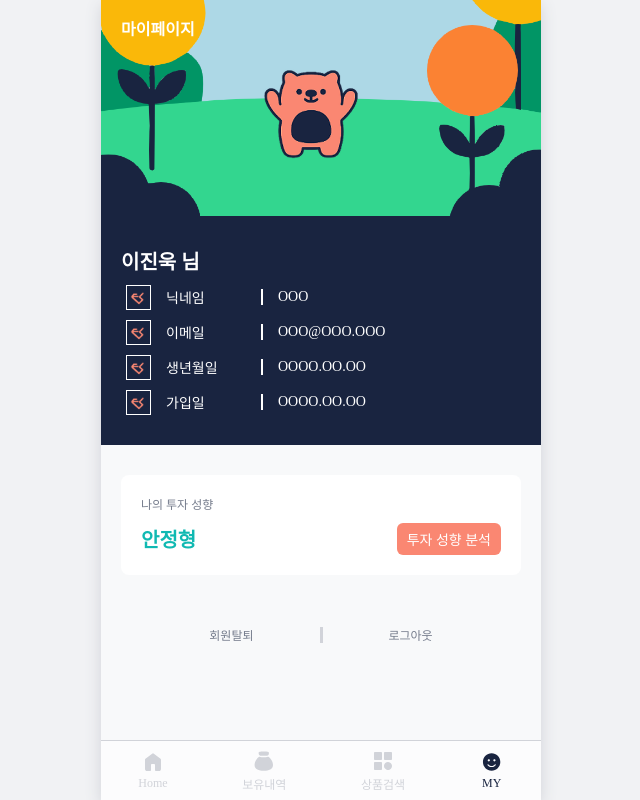
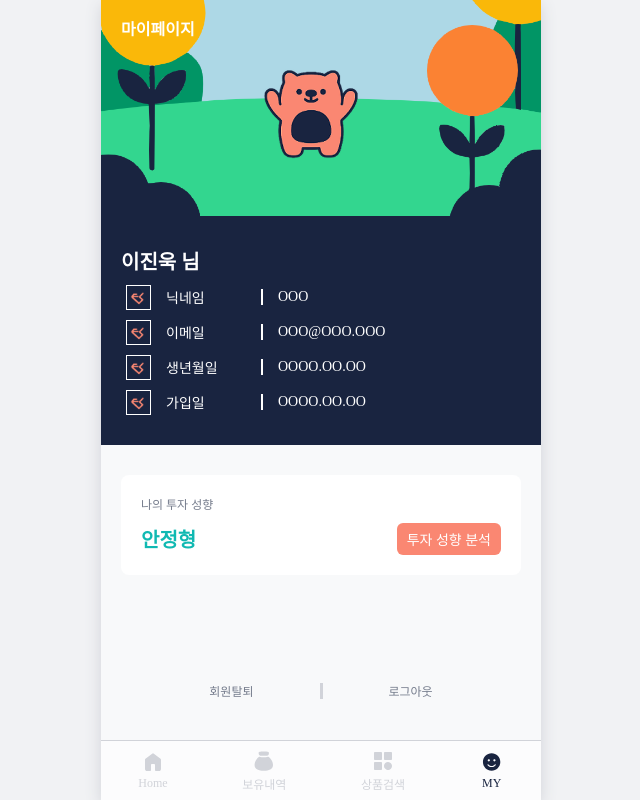
Before and after one commit to cho-seung-hoon/portfolio-finsight, a Vue app: page /my in a window 1280 px wide. Shown: the whole page, without its empty margins (319-959 px from the left). Built offline with nearby package versions, Linux system fonts and the light colour scheme; a web font is replaced by a local one.

Commit message:
:bug: fix : scroll out

```diff
--- a/src/App.vue
+++ b/src/App.vue
@@ -1,8 +1,6 @@
 <template>
   <div id="app-container">
-    <component :is="layoutComponent">
-      <router-view />
-    </component>
+    <component :is="layoutComponent" />
   </div>
 </template>
 
@@ -23,10 +21,7 @@ const layouts = {
 
 const route = useRoute();
 
-const layoutComponent = computed(() => {
-  const layoutName = route.meta.layout || 'DefaultLayout';
-  return layouts[layoutName];
-});
+const layoutComponent = computed(() => layouts[route.meta.layout || 'DefaultLayout']);
 </script>
 
 <style>
--- a/src/components/layouts/DefaultLayout.vue
+++ b/src/components/layouts/DefaultLayout.vue
@@ -4,7 +4,9 @@
       <Header />
     </div>
     <div class="content-container">
-      <slot></slot>
+      <router-view v-slot="{ Component}">
+        <component :is="Component"/>
+      </router-view>
     </div>
 
     <div class="footer">
@@ -16,6 +18,41 @@
 <script setup>
 import Header from './Header.vue';
 import NavBar from './NavBar.vue';
+
+/*
+import { onMounted, onBeforeUnmount, ref } from 'vue';
+
+const layoutRef = ref(null);
+const hasScroll = ref(null);
+
+let resizeObserver;
+let mutationObserver;
+
+const checkScroll = () => {
+  const el = layoutRef.value;
+  if (!el) return;
+  const current = el.scrollHeight > el.clientHeight;
+  if (hasScroll.value !== current) {
+    hasScroll.value = current;
+    console.log('스크롤 있음?', current);
+  }
+};
+
+onMounted(() => {
+  const el = layoutRef.value;
+  resizeObserver = new ResizeObserver(checkScroll);
+  resizeObserver.observe(el);
+  mutationObserver = new MutationObserver(checkScroll);
+  mutationObserver.observe(el, { childList: true, subtree: true });
+  checkScroll();
+});
+
+onBeforeUnmount(() => {
+  if (resizeObserver) resizeObserver.disconnect();
+  if (mutationObserver) mutationObserver.disconnect();
+});
+*/
+
 </script>
 
 <style scoped>
@@ -24,7 +61,9 @@ import NavBar from './NavBar.vue';
   background-color: var(--off-white); /* 본문 배경색 */
   flex-direction: column;
   height: 100dvh;
-  overflow-y: auto;
+  overflow-y:auto;
+  overflow-x:hidden;
+
 }
 
 .header {
@@ -39,6 +78,10 @@ import NavBar from './NavBar.vue';
   margin-bottom: 60px;
 }
 
+.content-container.with-scroll {
+  padding-right: 12px;
+}
+
 .footer {
   position: fixed;
   bottom: 0;
@@ -47,23 +90,8 @@ import NavBar from './NavBar.vue';
   flex-shrink: 0;
 }
 
-/* 스크롤바 커스터마이징 */
-.layout-container::-webkit-scrollbar {
-  width: 8px;
-}
-
-.layout-container::-webkit-scrollbar-track {
-  background-color: var(--off-white); /* 본문 배경색 */
-}
-
-.layout-container::-webkit-scrollbar-thumb {
-  background-color: var(--main03);
-  border-radius: 6px;
-  border: 2px solid var(--off-white);
-}
-
-.layout-container::-webkit-scrollbar-thumb:hover {
-  background-color: var(--sub01);
+.layout-container::-webkit-scrollbar{
+  display: none;
 }
 
 @media (min-width: 769px) {
--- a/src/components/layouts/EmptyLayout.vue
+++ b/src/components/layouts/EmptyLayout.vue
@@ -1,7 +1,9 @@
 <template>
   <div class="layout-container">
     <div class="content-container">
-      <slot></slot>
+      <router-view v-slot="{ Component}">
+        <component :is="Component"/>
+      </router-view>
     </div>
   </div>
 </template>
@@ -16,32 +18,17 @@
   flex-direction: column;
   height: 100vh;
   overflow-y: auto;
+  overflow-x:hidden;
 }
-
 
 .content-container {
   flex: 1;
   position:relative;
+  padding: 0 20px;
 }
 
-
-/* 스크롤바 커스터마이징 */
 .layout-container::-webkit-scrollbar {
-  width: 8px;
-}
-
-.layout-container::-webkit-scrollbar-track {
-  background-color: var(--off-white); /* 본문 배경색 */
-}
-
-.layout-container::-webkit-scrollbar-thumb {
-  background-color: var(--main03);
-  border-radius: 6px;
-  border: 2px solid var(--off-white);
-}
-
-.layout-container::-webkit-scrollbar-thumb:hover {
-  background-color: var(--sub01);
+  display: none;
 }
 
 </style>
--- a/src/components/layouts/HeaderLayout.vue
+++ b/src/components/layouts/HeaderLayout.vue
@@ -4,7 +4,9 @@
       <Header />
     </div>
     <div class="content-container">
-      <slot></slot>
+      <router-view v-slot="{ Component}">
+        <component :is="Component" />
+      </router-view>
     </div>
   </div>
 </template>
@@ -43,26 +45,12 @@ const stickyHeader = computed(()=> headerStore.stickyHeader);
   flex: 1;
   position: relative;
   overflow-y: auto;
-  padding: 0 20px;
-  padding-bottom: 60px;
+  overflow-x:hidden;
+  padding: 0 20px 60px;
 }
 
-/* 스크롤바 커스터마이징 */
 .content-container::-webkit-scrollbar {
-  width: 8px;
+  display: none;
 }
 
-.content-container::-webkit-scrollbar-track {
-  background-color: var(--off-white); /* 본문 배경색 */
-}
-
-.content-container::-webkit-scrollbar-thumb {
-  background-color: var(--main03);
-  border-radius: 6px;
-  border: 2px solid var(--off-white);
-}
-
-.content-container::-webkit-scrollbar-thumb:hover {
-  background-color: var(--sub01);
-}
 </style>
--- a/src/components/layouts/NavBarLayout.vue
+++ b/src/components/layouts/NavBarLayout.vue
@@ -1,7 +1,9 @@
 <template>
   <div class="layout-container">
     <div class="content-container">
-      <slot></slot>
+      <router-view v-slot="{ Component}">
+        <component :is="Component"/>
+      </router-view>
     </div>
     <div class="footer">
       <NavBar />
@@ -21,6 +23,7 @@ import NavBar from './NavBar.vue';
   height: 100vh;
   overflow-y: auto;
   margin-bottom: 60px;
+  overflow-x:hidden;
 }
 
 .content-container {
@@ -37,23 +40,8 @@ import NavBar from './NavBar.vue';
   flex-shrink: 0;
 }
 
-/* 스크롤바 커스터마이징 */
 .layout-container::-webkit-scrollbar {
-  width: 8px;
-}
-
-.layout-container::-webkit-scrollbar-track {
-  background-color: var(--off-white); /* 본문 배경색 */
-}
-
-.layout-container::-webkit-scrollbar-thumb {
-  background-color: var(--main03);
-  border-radius: 6px;
-  border: 2px solid var(--off-white);
-}
-
-.layout-container::-webkit-scrollbar-thumb:hover {
-  background-color: var(--sub01);
+  display: none;
 }
 
 @media (min-width: 769px) {
--- a/src/pages/MyPage.vue
+++ b/src/pages/MyPage.vue
@@ -3,17 +3,22 @@
     <div class="subItem-title">
       <div class="title">마이페이지</div>
     </div>
-    <div class="subItem-img">
-      <img class="bg-image" src="@/assets/my-backgroud.png" alt="배경 이미지" />
+    <div
+      class="subItem-img">
+      <img
+        class="bg-image"
+        src="@/assets/my-backgroud.png"
+        alt="배경 이미지" />
     </div>
-    <div class="subItem-info">
-      <UserInfo/>
+    <div
+      class="subItem-info">
+      <UserInfo />
     </div>
     <div class="subItem-invt">
-      <UserInvt/>
+      <UserInvt />
     </div>
     <div class="subItem-user">
-      <UserMgmt/>
+      <UserMgmt />
     </div>
   </div>
 </template>
@@ -32,7 +37,7 @@ onMounted(() => {
   headerStore.setHeader({
     titleParts: [{ text: '마이페이지', color: 'var(--white)' }],
     isTransparent: true,
-    showBorder: false,
+    showBorder: false
   });
 });
 
@@ -42,10 +47,10 @@ onBeforeRouteLeave(() => {
 </script>
 
 <style scoped>
-.my-box{
+.my-box {
   display: flex;
   flex-direction: column;
-  height: calc(100% - 56px);
+  height: 100%;
 }
 
 .subItem-title {
@@ -61,13 +66,13 @@ onBeforeRouteLeave(() => {
   font-size: var(--font-size-md);
   font-weight: var(--font-weight-bold);
   align-content: center;
-  color:var(--white);
+  color: var(--white);
 }
 
 .subItem-img {
   margin-top: calc(-1 * 56px);
-  margin-left: calc(-1 * 20px);
-  margin-right: calc(-1 * 20px);
+  margin-left: -20px;
+  width: calc(100% + 40px);
   z-index: 0;
 }
 
@@ -77,13 +82,12 @@ onBeforeRouteLeave(() => {
 }
 
 .subItem-info {
-  margin-left: calc(-1 * 20px);
-  margin-right: calc(-1 * 20px);
+  margin-left: -20px;
+  width: calc(100% + 40px);
 }
 
 .subItem-user {
   margin-top: auto;
   padding-bottom: 40px;
 }
-
 </style>
```
